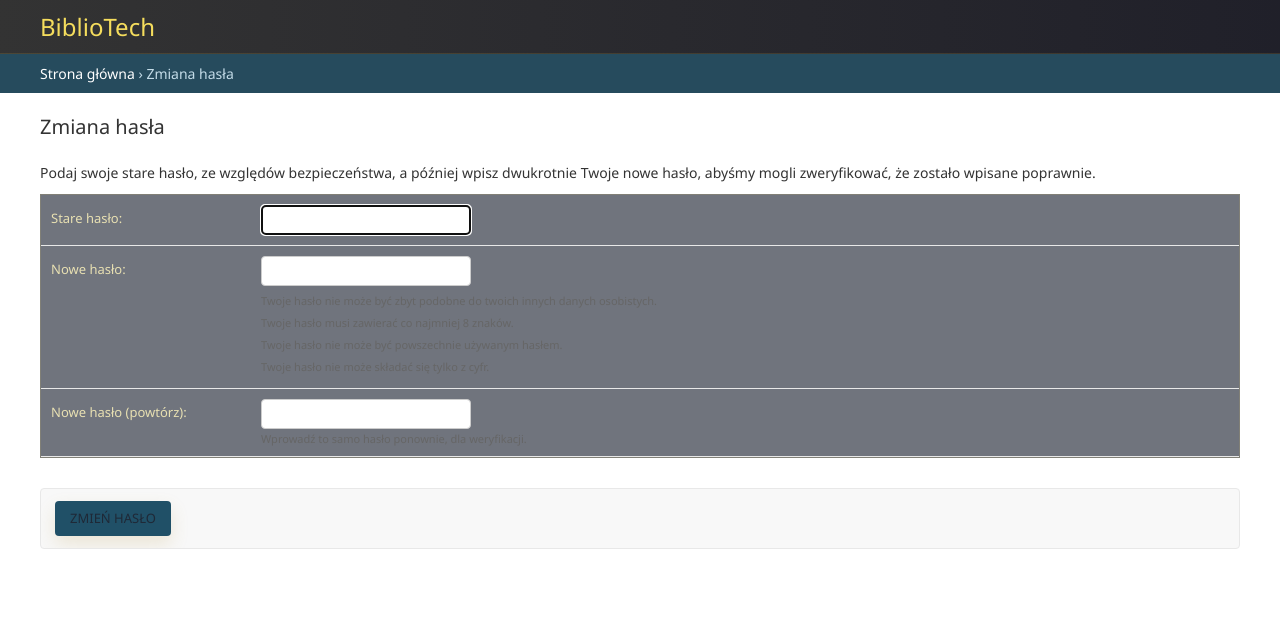
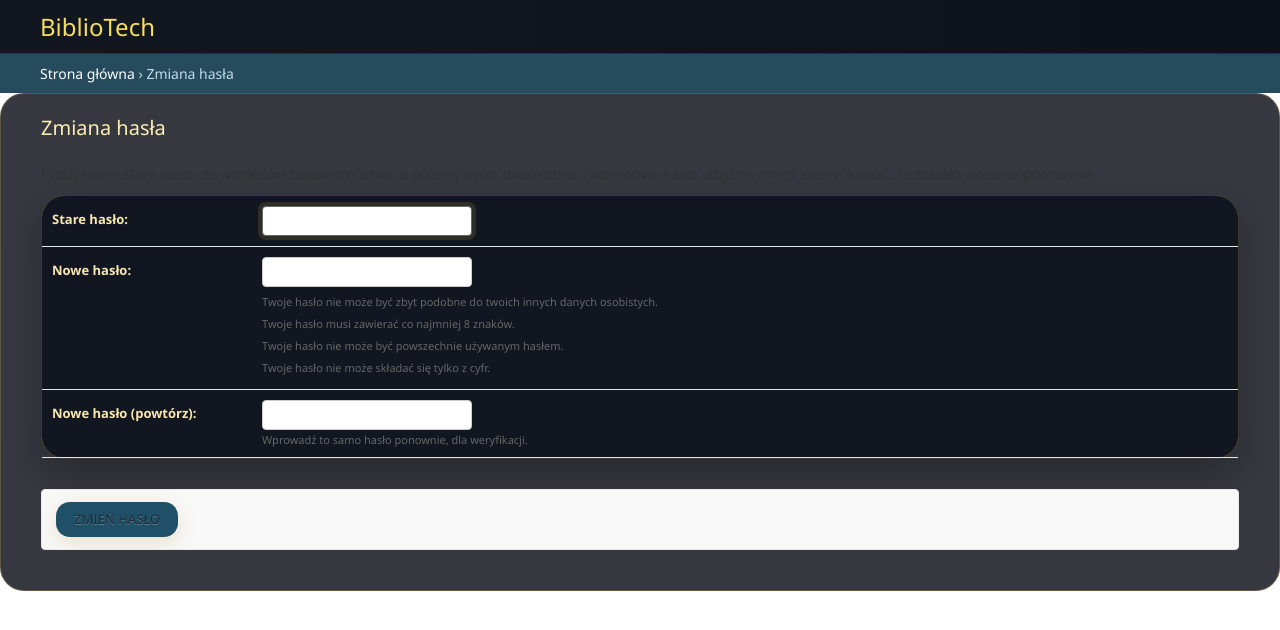
Before and after one commit to Barbekjuuu/BiblioTech, a Django app: a page that uses templates/admin/base_site.html in a window 1280 px wide. Shown: the top 630 px of the page. Run offline with Django 5.2, Linux system fonts and the light colour scheme; the visitor is signed in with stand-in values (Sample User, id 1); data that the repository does not hold is empty.

Commit message:
Style admin panel to match client profile visual theme

```diff
--- a/books/static/css/admin_custom.css
+++ b/books/static/css/admin_custom.css
@@ -6,58 +6,138 @@ body#admin {
 
 /* Header */
 #header {
-    background: linear-gradient(90deg, rgba(40,40,40,0.95), rgba(20,20,30,0.95));
-    border-bottom: 1px solid rgba(252,211,77,0.12);
+    background: linear-gradient(90deg, rgba(14,18,28,0.98), rgba(8,12,20,0.98));
+    border-bottom: 1px solid rgba(252,211,77,0.14);
 }
 
 #branding {
     color: #f7e2a1;
 }
 
+#branding a {
+    color: #f7e2a1;
+}
+
+#branding a:hover {
+    color: #fff;
+}
+
 /* Module blocks */
-.module, .module caption, .app-list .model a {
-    background: rgba(17, 24, 39, 0.6);
-    border: 1px solid rgba(252,211,77,0.12);
+.module, .module caption, .app-list .model a, fieldset.module, .inline-group {
+    background: rgba(10, 15, 27, 0.82);
+    border: 1px solid rgba(252,211,77,0.18);
+    box-shadow: 0 16px 36px rgba(0,0,0,0.24);
     color: #e8e0b2;
 }
 
-.module h2, .module caption h2 {
+.module h2, .module caption h2, fieldset h2 {
     color: #f8e8b3;
 }
 
 /* Buttons */
-.submit-row input, .button, .deletelink {
-    background: linear-gradient(135deg,#b28c32 0%, #f3d24e 100%);
+input[type=submit], input[type=button], button, .button, .submit-row .default, .deletelink {
+    background: linear-gradient(135deg, #f3d45e 0%, #d8b043 100%);
+    border: 1px solid rgba(255,221,92,0.24);
     color: #1f2937 !important;
-    border: none;
-    box-shadow: 0 8px 18px rgba(184,152,62,0.18);
+    box-shadow: 0 6px 18px rgba(184,152,62,0.22);
+    border-radius: 14px;
+    padding: 0.8em 1.4em;
+    text-shadow: 0 1px 0 rgba(255,255,255,0.25);
 }
 
-.submit-row input:hover, .button:hover, .deletelink:hover {
+input[type=submit]:hover, .button:hover, .deletelink:hover, .submit-row a:hover, .button.default:hover {
     transform: translateY(-1px);
+    filter: brightness(1.05);
+}
+
+.deletelink {
+    background: rgba(217, 175, 6, 0.14);
+    color: #fff !important;
+    box-shadow: none;
+}
+
+.deletelink:hover {
+    background: rgba(217, 175, 6, 0.28);
+}
+
+.submit-row {
+    margin-top: 1.6em;
 }
 
 /* Table rows */
-table.results th, table.results td {
-    border-bottom: 1px solid rgba(255,255,255,0.05);
+table.results th, table.results td, table, .module table {
+    border-bottom: 1px solid rgba(255,255,255,0.08);
+}
+
+tr.row1, tr.row2, .row1, .row2 {
+    background: rgba(255,255,255,0.02);
+}
+
+tr.row1:hover, tr.row2:hover {
+    background: rgba(252,211,77,0.08);
 }
 
 /* Form labels */
 label {
-    color: #e8e0b2;
+    color: #f8e8b0;
+    font-weight: 600;
 }
 
 /* Links */
-a {
+a, .breadcrumbs a, .model a, .module caption a {
     color: #f8d557;
 }
 
-/* Override admin sidebar */
-.app-list div.module ul.model-list li a {
-    color: #d9d0a4;
+a:hover, .breadcrumbs a:hover, .model a:hover {
+    color: #ffe78b;
+}
+
+/* Form elements */
+input, select, textarea, .selectfilter, .selectfilter+select {
+    background: rgba(15, 23, 42, 0.92);
+    color: #f8f1c6;
+    border: 1px solid rgba(252, 211, 77, 0.18);
+    border-radius: 14px;
+}
+
+input:focus, select:focus, textarea:focus, .selectfilter:focus {
+    outline: none;
+    border-color: rgba(252, 211, 77, 0.55);
+    box-shadow: 0 0 0 4px rgba(252, 211, 77, 0.12);
+}
+
+/* Content cards */
+#content, .module, .fieldset, .inline-group, .app-list .model a {
+    background-image: linear-gradient(rgba(10, 12, 22, 0.82), rgba(10, 12, 22, 0.82));
+    border: 1px solid rgba(252, 211, 77, 0.2);
+    border-radius: 24px;
+}
+
+#content h1, #content h2, .module h2 {
+    color: #f9edb2;
+}
+
+/* Sidebar */
+#nav-sidebar {
+    background: rgba(10,14,24,0.94);
+    border: 1px solid rgba(252,211,77,0.14);
+}
+
+#nav-sidebar .app-list li a {
+    color: #dbcb93;
+}
+
+#nav-sidebar .app-list li a:hover {
+    color: #fff;
 }
 
 /* Breadcrumbs */
 .breadcrumbs {
     color: #d9d0a4;
 }
+
+@media (max-width: 900px) {
+    #header, #content, #nav-sidebar {
+        background: rgba(7,11,18,0.95);
+    }
+}
```
